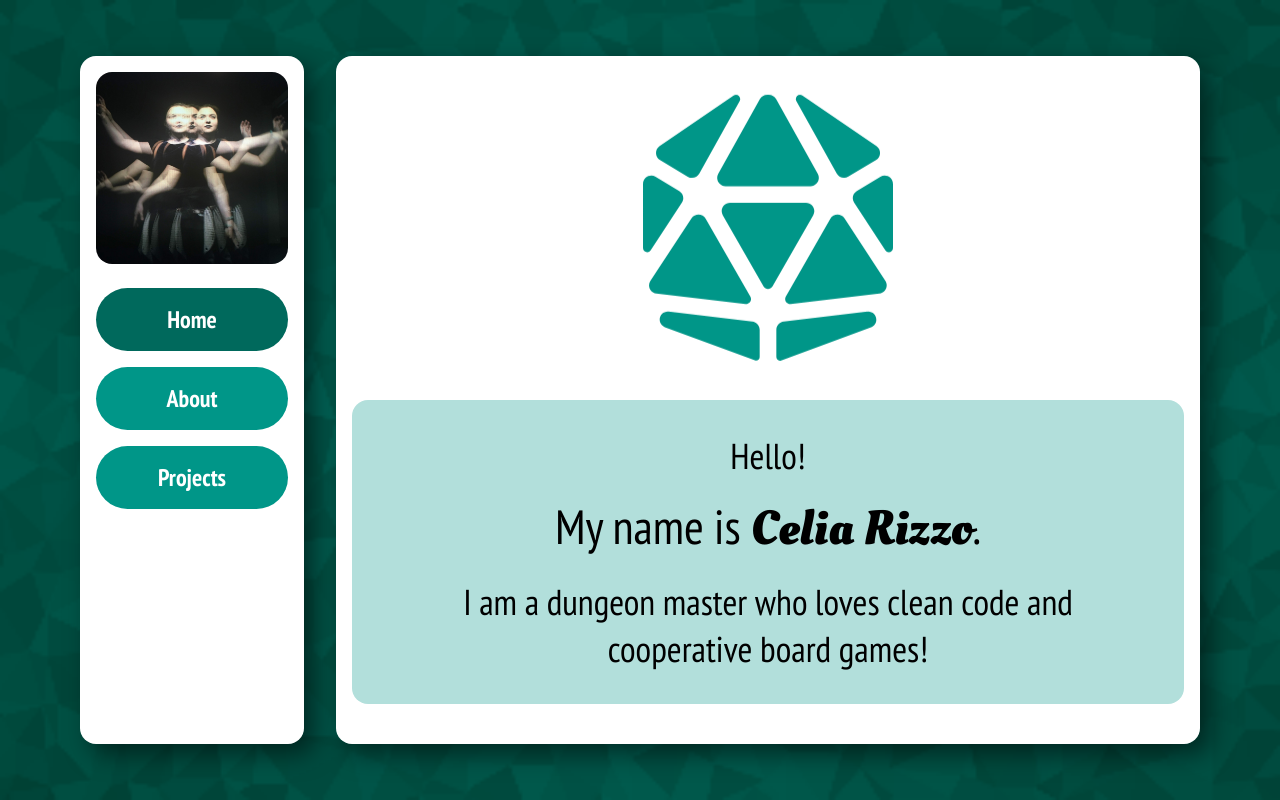
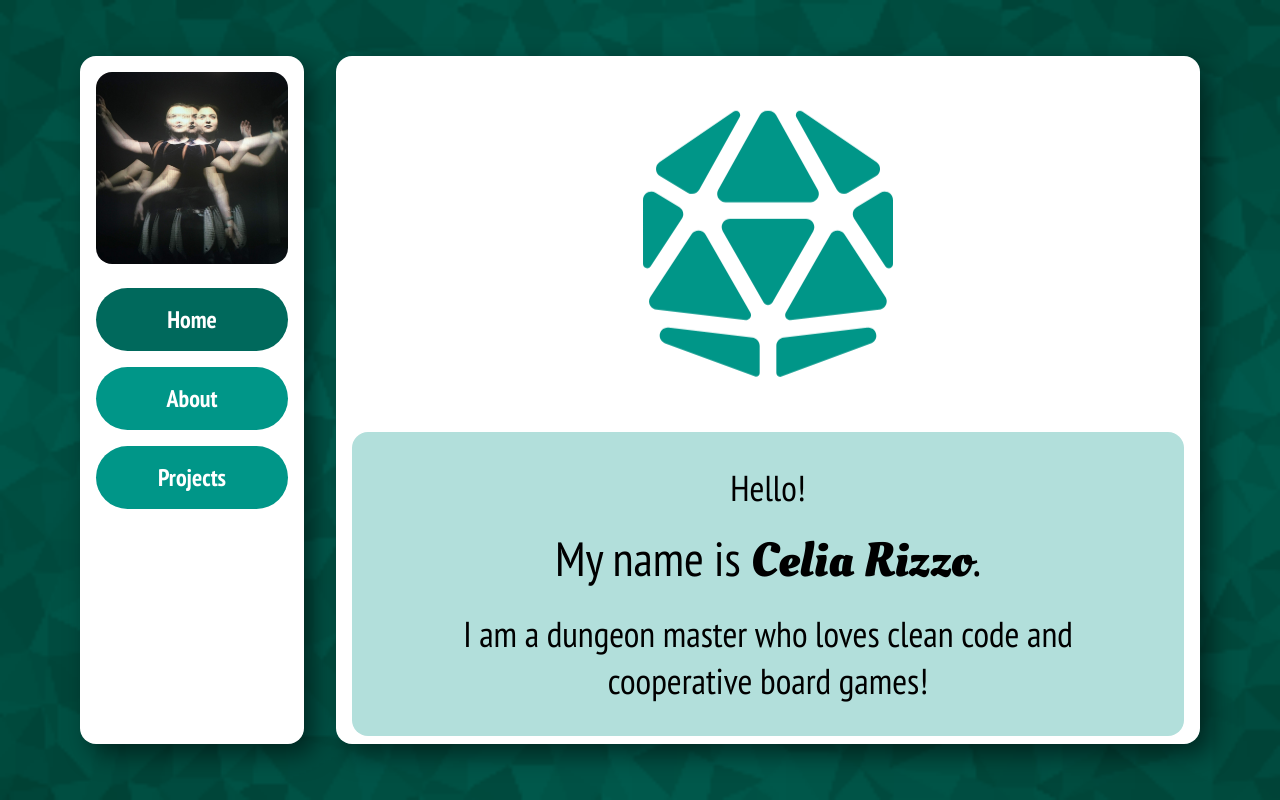
Before and after one commit to crizzo16/data-presentation, a React (Create React App) app: page /#/ in a window 1280 px wide. Built offline with nearby package versions, Linux system fonts and the light colour scheme.

Commit message:
correct sizing

```diff
--- a/src/App.css
+++ b/src/App.css
@@ -385,6 +385,7 @@ h1, h2, h3, h4 {
 
 .animation {
   animation-timing-function: ease-in-out;
+  padding: 16px 200px;
 }
 
 .front-nav {
```
